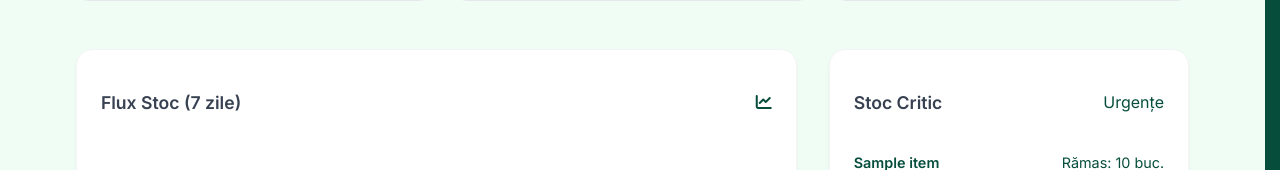
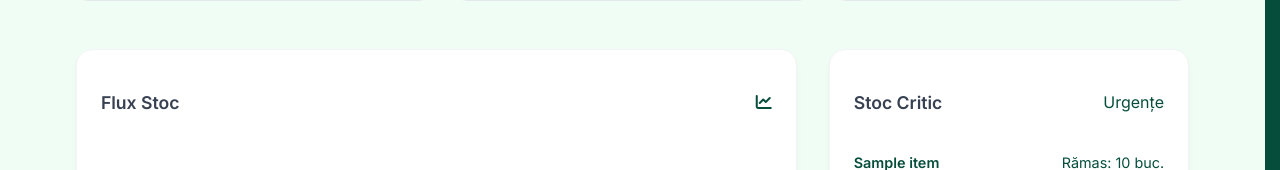
Before and after one commit to Stefann94/Gestiune, a Flask app: template templates/index.html in a window 1280 px wide. Shown: the part 696-866 px from the top of the page. Run offline with Flask 3, Linux system fonts and the light colour scheme; the template is opened without the code that fills it: most values are stand-ins (such as "Sample title", 1, 10 or a date in 2020); a database or web service that is not in the repository returns one stand-in record (values such as "Sample title"); some libraries are stand-ins or nearby versions.

Commit message:
flux stoc

```diff
--- a/templates/index.html
+++ b/templates/index.html
@@ -74,7 +74,7 @@
                 <div class="card analytics-card">
 
                     <div class="card-header">
-                        <h3>Flux Stoc (7 zile)</h3>
+                        <h3>Flux Stoc</h3>
                         <i class="fas fa-chart-line"></i>
                     </div>
 
```
